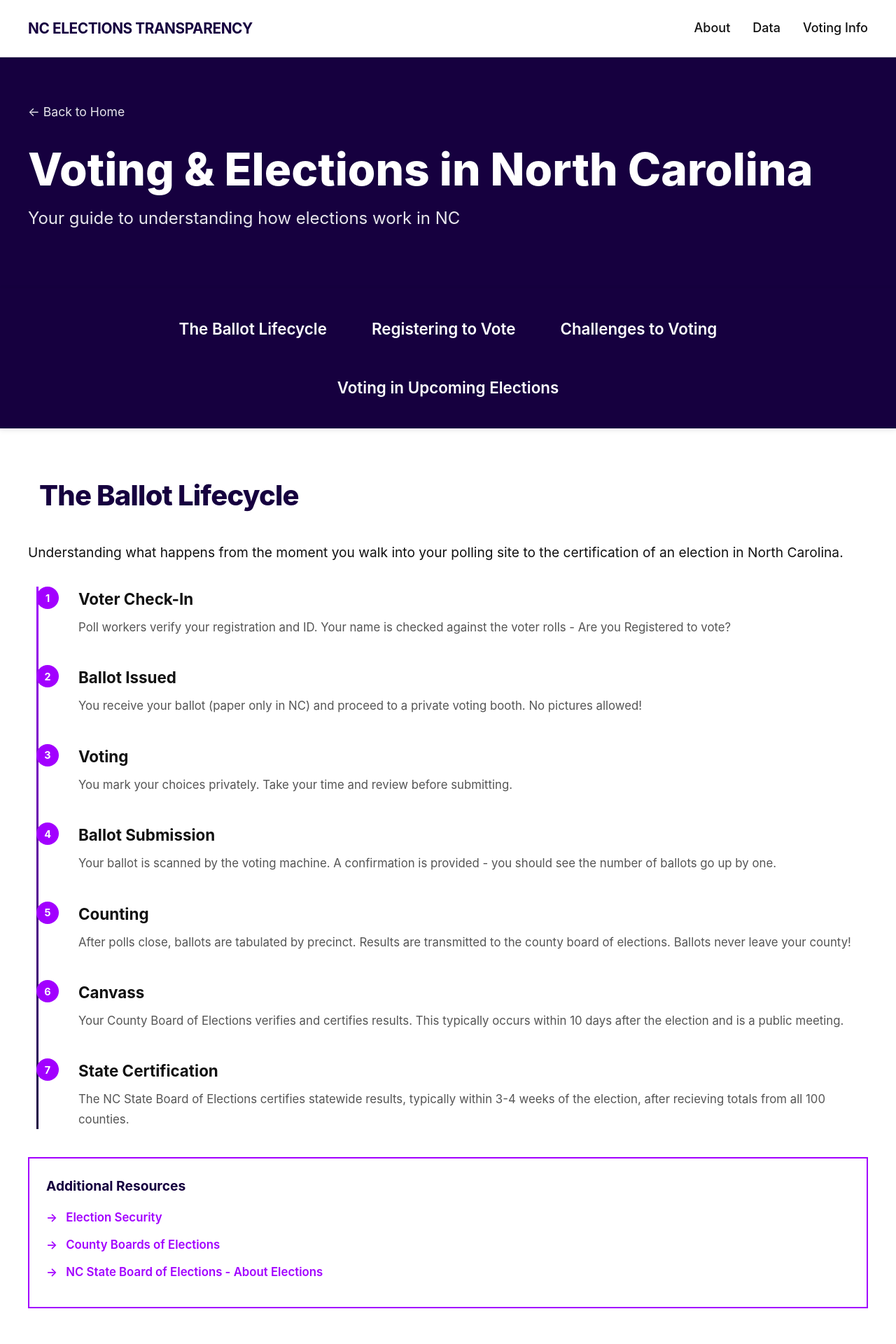
After one commit to Jakk2001/NCVotes, a Flask app: page /voting-info in a window 1280 px wide. The commit adds this page. Shown: the top 1920 px of the page at 70% size. Run offline with Flask 3, Linux system fonts and the light colour scheme.

Commit message:
Added Voting information section

```diff
--- a/src/frontend/app.py
+++ b/src/frontend/app.py
@@ -37,6 +37,55 @@ app = Flask(
     template_folder=str(template_dir),
     static_folder=str(static_dir)
 )
+
+# Add this route to src/frontend/app.py
+# Place it before the main() function, after the other route definitions
+
+@app.route("/voting-info")
+def voting_info():
+    """Voting and elections information page."""
+    try:
+        import json
+        from pathlib import Path
+
+        # Load content from JSON file
+        # Try multiple possible locations
+        possible_paths = [
+            PROJECT_ROOT / "data" / "voting_info_content.json",
+            Path(__file__).parent.parent.parent / "data" / "voting_info_content.json",
+        ]
+
+        content = None
+        for content_path in possible_paths:
+            if content_path.exists():
+                logger.info(f"Loading voting info from: {content_path}")
+                with open(content_path, 'r', encoding='utf-8') as f:
+                    content = json.load(f)
+                break
+
+        if content is None:
+            # Fallback minimal content if file doesn't exist
+            logger.warning("Voting info content file not found, using fallback")
+            content = {
+                "page_title": "Voting & Elections in North Carolina",
+                "page_tagline": "Your guide to understanding how elections work in NC",
+                "sections": []
+            }
+
+        # Ensure content has the expected structure
+        if not isinstance(content, dict):
+            raise ValueError(f"Content must be a dict, got {type(content)}")
+        if 'sections' not in content:
+            content['sections'] = []
+
+        return render_template("voting_info.html", content=content)
+
+    except Exception as e:
+        logger.error(f"Error rendering voting info page: {e}", exc_info=True)
+        return f"Error loading voting info page: {str(e)}", 500
+
+    return render_template("voting_info.html", content=content)
+
 
 
 @app.route("/trends")
--- a/src/frontend/templates/index.html
+++ b/src/frontend/templates/index.html
@@ -7,12 +7,13 @@
     <link rel="stylesheet" href="{{ url_for('static', filename='css/style.css') }}">
 </head>
 <body>
-    <nav>
+   <nav>
         <div class="container">
             <a href="{{ url_for('index') }}" class="logo">NC ELECTIONS TRANSPARENCY</a>
             <ul class="nav-links">
                 <li><a href="#about">About</a></li>
                 <li><a href="#data">Data</a></li>
+                <li><a href="{{ url_for('voting_info') }}">Voting Info</a></li>
             </ul>
         </div>
     </nav>
--- /dev/null
+++ b/src/frontend/templates/voting_info.html
@@ -0,0 +1,326 @@
+<!DOCTYPE html>
+<html lang="en">
+<head>
+    <meta charset="UTF-8">
+    <meta name="viewport" content="width=device-width, initial-scale=1.0">
+    <title>{{ content.page_title }} - NC Elections Transparency</title>
+    <link rel="stylesheet" href="{{ url_for('static', filename='css/style.css') }}">
+    <style>
+        .voting-info-section {
+            padding: 4rem 0;
+            border-bottom: 1px solid #e0e0e0;
+        }
+
+        .voting-info-section:last-child {
+            border-bottom: none;
+        }
+
+        .section-icon {
+            font-size: 3rem;
+            margin-bottom: 1rem;
+            display: block;
+        }
+
+        .section-header {
+            display: flex;
+            align-items: center;
+            gap: 1rem;
+            margin-bottom: 2rem;
+        }
+
+        .section-header h2 {
+            font-size: 2.5rem;
+            font-weight: 800;
+            color: var(--primary-color);
+            margin: 0;
+        }
+
+        .section-intro {
+            font-size: 1.2rem;
+            color: var(--text-color);
+            margin-bottom: 2rem;
+            line-height: 1.8;
+        }
+
+        /* Timeline styles for ballot lifecycle */
+        .timeline {
+            position: relative;
+            padding-left: 3rem;
+            margin: 2rem 0;
+        }
+
+        .timeline::before {
+            content: '';
+            position: absolute;
+            left: 0.75rem;
+            top: 0;
+            bottom: 0;
+            width: 3px;
+            background: linear-gradient(to bottom, var(--secondary-color), var(--primary-color));
+        }
+
+        .timeline-item {
+            position: relative;
+            margin-bottom: 2.5rem;
+            padding-left: 1.5rem;
+        }
+
+        .timeline-item::before {
+            content: attr(data-step);
+            position: absolute;
+            left: -2.25rem;
+            top: 0;
+            width: 2rem;
+            height: 2rem;
+            border-radius: 50%;
+            background: var(--secondary-color);
+            color: white;
+            display: flex;
+            align-items: center;
+            justify-content: center;
+            font-weight: 700;
+            font-size: 0.9rem;
+            z-index: 1;
+        }
+
+        .timeline-item h3 {
+            font-size: 1.4rem;
+            font-weight: 700;
+            color: var(--text-color);
+            margin-bottom: 0.5rem;
+        }
+
+        .timeline-item p {
+            font-size: 1.05rem;
+            color: var(--text-light);
+            line-height: 1.7;
+        }
+
+        /* Subsection styles */
+        .subsection {
+            margin: 2.5rem 0;
+            padding: 2rem;
+            background: #f8f9fa;
+            border-left: 4px solid var(--secondary-color);
+        }
+
+        .subsection h3 {
+            font-size: 1.6rem;
+            font-weight: 700;
+            color: var(--text-color);
+            margin-bottom: 1rem;
+        }
+
+        .subsection-description {
+            font-size: 1.05rem;
+            color: var(--text-color);
+            margin-bottom: 1rem;
+            line-height: 1.7;
+        }
+
+        .subsection ul {
+            margin: 1rem 0;
+            padding-left: 1.5rem;
+        }
+
+        .subsection li {
+            font-size: 1.05rem;
+            color: var(--text-color);
+            line-height: 1.8;
+            margin-bottom: 0.75rem;
+        }
+
+        .subsection li::marker {
+            color: var(--secondary-color);
+        }
+
+        .details-list {
+            margin-top: 1rem;
+            padding-left: 1.5rem;
+        }
+
+        .details-list li {
+            font-size: 1rem;
+            color: var(--text-light);
+            margin-bottom: 0.5rem;
+        }
+
+        /* Resources */
+        .resources {
+            margin-top: 2rem;
+            padding: 1.5rem;
+            background: white;
+            border: 2px solid var(--secondary-color);
+        }
+
+        .resources h4 {
+            font-size: 1.2rem;
+            font-weight: 700;
+            color: var(--primary-color);
+            margin-bottom: 1rem;
+        }
+
+        .resources a {
+            display: block;
+            color: var(--secondary-color);
+            font-size: 1.05rem;
+            font-weight: 600;
+            text-decoration: none;
+            margin-bottom: 0.75rem;
+            transition: color 0.2s;
+        }
+
+        .resources a:hover {
+            color: var(--primary-color);
+            text-decoration: underline;
+        }
+
+        .resources a::before {
+            content: '→ ';
+            margin-right: 0.5rem;
+        }
+
+        /* Quick nav */
+        .quick-nav {
+            background: var(--primary-color);
+            padding: 2rem 0;
+            position: sticky;
+            top: 0;
+            z-index: 100;
+            box-shadow: 0 2px 8px rgba(0,0,0,0.1);
+        }
+
+        .quick-nav-container {
+            max-width: 1200px;
+            margin: 0 auto;
+            padding: 0 2rem;
+            display: flex;
+            gap: 2rem;
+            flex-wrap: wrap;
+            justify-content: center;
+        }
+
+        .quick-nav a {
+            color: white;
+            text-decoration: none;
+            font-weight: 600;
+            font-size: 1.4rem;
+            padding: 0.5rem 1rem;
+            border-radius: 4px;
+            transition: background 0.2s;
+        }
+
+        .quick-nav a:hover {
+            background: rgba(255,255,255,0.2);
+        }
+    </style>
+</head>
+<body>
+    <nav>
+        <div class="container">
+            <a href="{{ url_for('index') }}" class="logo">NC ELECTIONS TRANSPARENCY</a>
+            <ul class="nav-links">
+                <li><a href="{{ url_for('index') }}#about">About</a></li>
+                <li><a href="{{ url_for('index') }}#data">Data</a></li>
+                <li><a href="{{ url_for('voting_info') }}">Voting Info</a></li>
+            </ul>
+        </div>
+    </nav>
+
+    <header class="page-header">
+        <div class="container">
+            <div class="breadcrumb">
+                <a href="{{ url_for('index') }}">← Back to Home</a>
+            </div>
+            <h1>{{ content.page_title }}</h1>
+            <p class="tagline">{{ content.page_tagline }}</p>
+        </div>
+    </header>
+
+    <div class="quick-nav">
+        <div class="quick-nav-container">
+            {% for section in content.sections %}
+            <a href="#{{ section.id }}">{{ section.title }}</a>
+            {% endfor %}
+        </div>
+    </div>
+
+    <main>
+        {% if content.sections %}
+        {% for section in content.sections %}
+        <section class="voting-info-section" id="{{ section.id }}">
+            <div class="container">
+                <div class="section-header">
+                    <span class="section-icon">{{ section.icon }}</span>
+                    <h2>{{ section.title }}</h2>
+                </div>
+
+                <p class="section-intro">{{ section.content.intro }}</p>
+
+                {% if section.id == 'ballot-lifecycle' and section.content.timeline %}
+                    <div class="timeline">
+                        {% for item in section.content.timeline %}
+                        <div class="timeline-item" data-step="{{ item.step }}">
+                            <h3>{{ item.title }}</h3>
+                            <p>{{ item.description }}</p>
+                        </div>
+                        {% endfor %}
+                    </div>
+                {% endif %}
+
+                {% if section.content.subsections %}
+                    {% for subsection in section.content.subsections %}
+                    <div class="subsection">
+                        <h3>{{ subsection.heading }}</h3>
+
+                        {% if subsection.description %}
+                        <p class="subsection-description">{{ subsection.description }}</p>
+                        {% endif %}
+
+                        {% if subsection.list_items %}
+                        <ul>
+                            {% for item in subsection.list_items %}
+                            <li>{{ item }}</li>
+                            {% endfor %}
+                        </ul>
+                        {% endif %}
+
+                        {% if subsection.detail_items %}
+                        <ul class="details-list">
+                            {% for detail in subsection.detail_items %}
+                            <li>{{ detail }}</li>
+                            {% endfor %}
+                        </ul>
+                        {% endif %}
+                    </div>
+                    {% endfor %}
+                {% endif %}
+
+                {% if section.content.resources %}
+                <div class="resources">
+                    <h4>Additional Resources</h4>
+                    {% for resource in section.content.resources %}
+                    <a href="{{ resource.url }}" target="_blank" rel="noopener">{{ resource.text }}</a>
+                    {% endfor %}
+                </div>
+                {% endif %}
+            </div>
+        </section>
+        {% endfor %}
+        {% else %}
+        <section class="voting-info-section">
+            <div class="container">
+                <p>No content available. Please ensure voting_info_content.json is properly configured.</p>
+            </div>
+        </section>
+        {% endif %}
+    </main>
+
+    <footer style="background: var(--primary-color); color: white; padding: 3rem 0; text-align: center;">
+        <div class="container">
+            <p style="margin: 0; font-size: 1rem;">NC Elections Transparency Project</p>
+            <p style="margin: 0.5rem 0 0; font-size: 0.9rem; opacity: 0.8;">Making democracy accessible through data</p>
+        </div>
+    </footer>
+</body>
+</html>
```
Also changed, not shown: data/voting_info_content.json (added, +256 -0 lines), src/frontend/templates/trends.html (+7 -52 lines).
